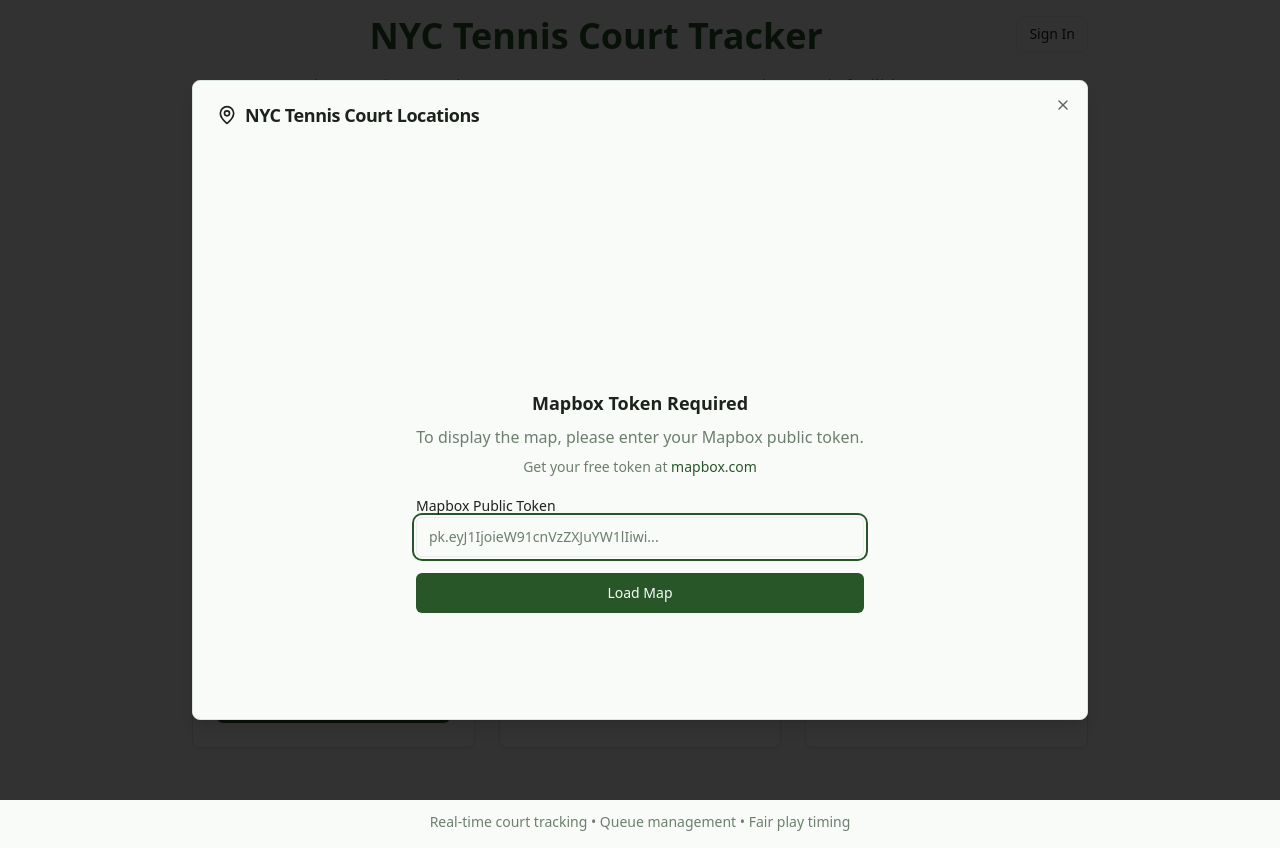
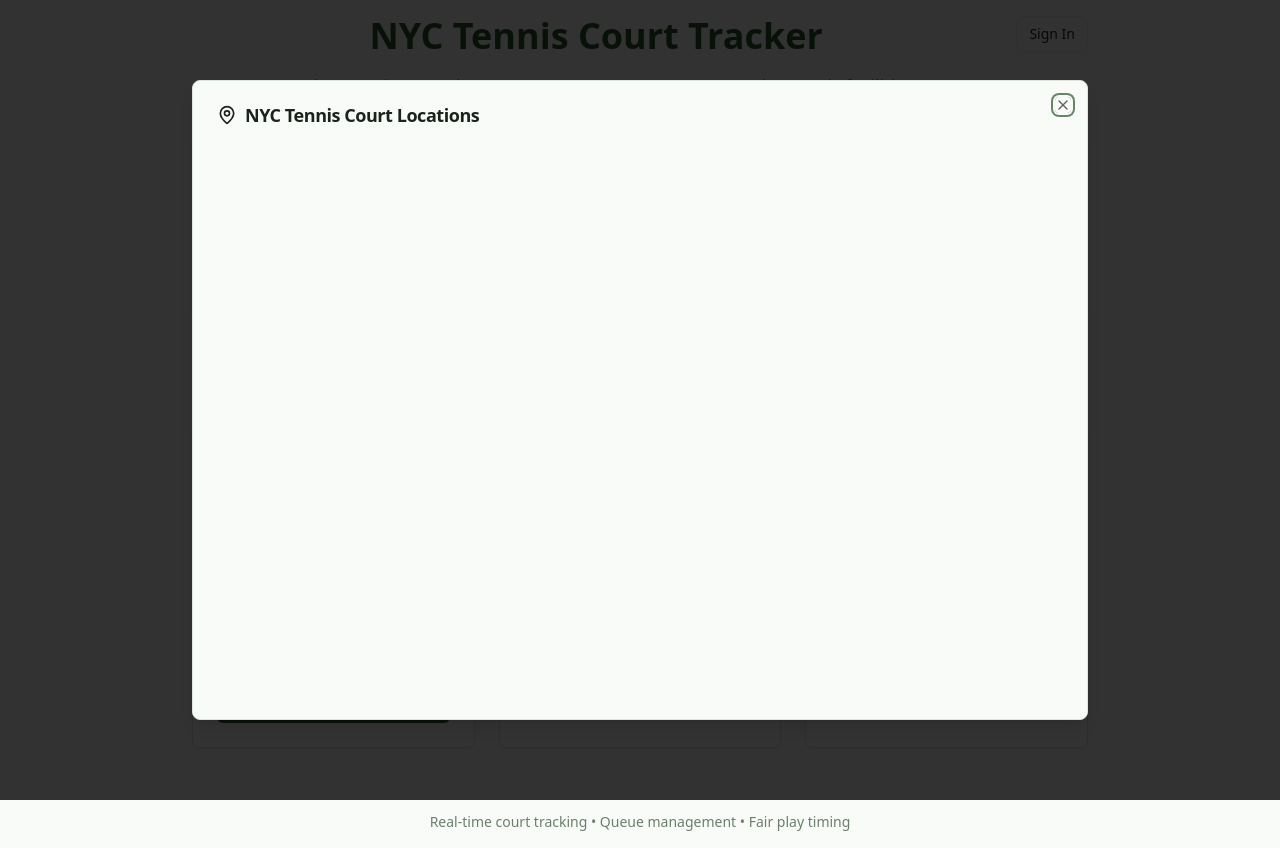
Before and after one commit to matthrynkow/court-queue-champ-49, a React (Vite) app: page / in a window 1280 px wide. Both pictures are taken after a click on the button "View Tennis Court Map". Built offline with nearby package versions, Linux system fonts and the light colour scheme.

Commit message:
Refactor map component to Leaflet

```diff
--- a/package.json
+++ b/package.json
@@ -41,12 +41,14 @@
     "@radix-ui/react-tooltip": "^1.2.7",
     "@supabase/supabase-js": "^2.57.2",
     "@tanstack/react-query": "^5.83.0",
+    "@types/leaflet": "^1.9.20",
     "class-variance-authority": "^0.7.1",
     "clsx": "^2.1.1",
     "cmdk": "^1.1.1",
     "date-fns": "^3.6.0",
     "embla-carousel-react": "^8.6.0",
     "input-otp": "^1.4.2",
+    "leaflet": "^1.9.4",
     "lucide-react": "^0.462.0",
     "mapbox-gl": "^3.14.0",
     "next-themes": "^0.3.0",
--- a/src/components/TennisCourtMap.tsx
+++ b/src/components/TennisCourtMap.tsx
@@ -1,28 +1,33 @@
-import React, { useEffect, useRef, useState } from 'react';
-import mapboxgl from 'mapbox-gl';
-import 'mapbox-gl/dist/mapbox-gl.css';
-import { Button } from '@/components/ui/button';
+import React, { useEffect, useRef } from 'react';
+import L from 'leaflet';
+import 'leaflet/dist/leaflet.css';
 import { Dialog, DialogContent, DialogHeader, DialogTitle, DialogTrigger } from '@/components/ui/dialog';
-import { Input } from '@/components/ui/input';
-import { Label } from '@/components/ui/label';
 import { MapPin } from 'lucide-react';
+
+// Fix for default markers in Leaflet
+delete (L.Icon.Default.prototype as any)._getIconUrl;
+L.Icon.Default.mergeOptions({
+  iconRetinaUrl: 'https://cdnjs.cloudflare.com/ajax/libs/leaflet/1.9.4/images/marker-icon-2x.png',
+  iconUrl: 'https://cdnjs.cloudflare.com/ajax/libs/leaflet/1.9.4/images/marker-icon.png',
+  shadowUrl: 'https://cdnjs.cloudflare.com/ajax/libs/leaflet/1.9.4/images/marker-shadow.png',
+});
 
 const tennisLocations = [
   {
     name: 'Brian Watkins Tennis Center',
-    coordinates: [-73.9712, 40.7831] as [number, number],
+    coordinates: [40.7831, -73.9712] as [number, number], // Note: Leaflet uses [lat, lng]
     courts: 6,
     description: 'Premier tennis facility with 6 courts'
   },
   {
     name: 'Pier 42 Courts',
-    coordinates: [-73.9857, 40.7128] as [number, number],
+    coordinates: [40.7128, -73.9857] as [number, number],
     courts: 4,
     description: 'Waterfront courts with stunning river views'
   },
   {
     name: 'Cooper Park',
-    coordinates: [-73.9442, 40.7282] as [number, number],
+    coordinates: [40.7282, -73.9442] as [number, number],
     courts: 2,
     description: 'Community courts in beautiful park setting'
   }
@@ -32,61 +37,79 @@ interface TennisCourtMapProps {
   children: React.ReactNode;
   focusedLocation?: {
     name: string;
-    coordinates: [number, number];
+    coordinates: [number, number]; // Expected as [lng, lat] from parent
   };
 }
 
 const TennisCourtMap = ({ children, focusedLocation }: TennisCourtMapProps) => {
   const mapContainer = useRef<HTMLDivElement>(null);
-  const map = useRef<mapboxgl.Map | null>(null);
-  const [mapboxToken, setMapboxToken] = useState<string>('');
-  const [tokenSet, setTokenSet] = useState<boolean>(false);
+  const map = useRef<L.Map | null>(null);
 
-  const initializeMap = (token: string) => {
-    if (!mapContainer.current || !token) return;
+  useEffect(() => {
+    if (!mapContainer.current) return;
 
-    mapboxgl.accessToken = token;
+    // Convert focused location coordinates from [lng, lat] to [lat, lng] for Leaflet
+    const focusCoords = focusedLocation
+      ? [focusedLocation.coordinates[1], focusedLocation.coordinates[0]] as [number, number]
+      : [40.7831, -73.9712] as [number, number]; // Default to Brian Watkins
 
-    map.current = new mapboxgl.Map({
-      container: mapContainer.current,
-      style: 'mapbox://styles/mapbox/light-v11',
-      center: focusedLocation?.coordinates || [-73.9712, 40.7831], // Center on focused location or NYC
-      zoom: focusedLocation ? 15 : 11, // Zoom closer if focusing on specific location
-    });
+    // Initialize the map
+    map.current = L.map(mapContainer.current).setView(
+      focusCoords,
+      focusedLocation ? 15 : 11
+    );
+
+    // Add OpenStreetMap tiles
+    L.tileLayer('https://{s}.tile.openstreetmap.org/{z}/{x}/{y}.png', {
+      attribution: '© <a href="https://www.openstreetmap.org/copyright">OpenStreetMap</a> contributors'
+    }).addTo(map.current);
 
     // Add markers for each tennis location
     tennisLocations.forEach((location) => {
-      const popup = new mapboxgl.Popup({ offset: 25 }).setHTML(
-        `<div>
-          <h3 style="margin: 0 0 8px 0; font-weight: bold;">${location.name}</h3>
-          <p style="margin: 0; color: #666;">${location.description}</p>
-          <p style="margin: 4px 0 0 0; font-size: 14px;"><strong>${location.courts} courts available</strong></p>
-        </div>`
-      );
+      const popupContent = `
+        <div style="font-family: system-ui, -apple-system, sans-serif;">
+          <h3 style="margin: 0 0 8px 0; font-weight: bold; font-size: 16px;">${location.name}</h3>
+          <p style="margin: 0 0 4px 0; color: #666; font-size: 14px;">${location.description}</p>
+          <p style="margin: 0; font-size: 14px;"><strong>${location.courts} courts available</strong></p>
+        </div>
+      `;
 
-      const marker = new mapboxgl.Marker({ color: '#22c55e' })
-        .setLngLat(location.coordinates)
-        .setPopup(popup)
-        .addTo(map.current!);
+      // Create a custom green marker
+      const customIcon = L.divIcon({
+        className: 'custom-tennis-marker',
+        html: `
+          <div style="
+            background-color: #22c55e;
+            width: 25px;
+            height: 25px;
+            border-radius: 50% 50% 50% 0;
+            transform: rotate(-45deg);
+            border: 2px solid #16a34a;
+            box-shadow: 0 2px 4px rgba(0,0,0,0.2);
+          "></div>
+        `,
+        iconSize: [25, 25],
+        iconAnchor: [12.5, 25],
+      });
+
+      const marker = L.marker(location.coordinates, { icon: customIcon })
+        .addTo(map.current!)
+        .bindPopup(popupContent);
+
+      // If this is the focused location, open its popup
+      if (focusedLocation && location.name === focusedLocation.name) {
+        marker.openPopup();
+      }
     });
 
-    // Add navigation controls
-    map.current.addControl(new mapboxgl.NavigationControl(), 'top-right');
-  };
-
-  const handleTokenSubmit = (e: React.FormEvent) => {
-    e.preventDefault();
-    if (mapboxToken.trim()) {
-      initializeMap(mapboxToken);
-      setTokenSet(true);
-    }
-  };
-
-  useEffect(() => {
+    // Cleanup function
     return () => {
-      map.current?.remove();
+      if (map.current) {
+        map.current.remove();
+        map.current = null;
+      }
     };
-  }, []);
+  }, [focusedLocation]);
 
   return (
     <Dialog>
@@ -101,48 +124,9 @@ const TennisCourtMap = ({ children, focusedLocation }: TennisCourtMapProps) => {
           </DialogTitle>
         </DialogHeader>
 
-        {!tokenSet ? (
-          <div className="flex flex-col items-center justify-center h-full space-y-4">
-            <div className="text-center space-y-2">
-              <h3 className="text-lg font-semibold">Mapbox Token Required</h3>
-              <p className="text-muted-foreground">
-                To display the map, please enter your Mapbox public token.
-              </p>
-              <p className="text-sm text-muted-foreground">
-                Get your free token at{' '}
-                <a
-                  href="https://mapbox.com/"
-                  target="_blank"
-                  rel="noopener noreferrer"
-                  className="text-primary hover:underline"
-                >
-                  mapbox.com
-                </a>
-              </p>
-            </div>
-
-            <form onSubmit={handleTokenSubmit} className="w-full max-w-md space-y-4">
-              <div>
-                <Label htmlFor="mapbox-token">Mapbox Public Token</Label>
-                <Input
-                  id="mapbox-token"
-                  type="text"
-                  placeholder="pk.eyJ1IjoieW91cnVzZXJuYW1lIiwi..."
-                  value={mapboxToken}
-                  onChange={(e) => setMapboxToken(e.target.value)}
-                  required
-                />
-              </div>
-              <Button type="submit" className="w-full">
-                Load Map
-              </Button>
-            </form>
-          </div>
-        ) : (
-          <div className="relative flex-1">
-            <div ref={mapContainer} className="absolute inset-0 rounded-lg" />
-          </div>
-        )}
+        <div className="relative flex-1">
+          <div ref={mapContainer} className="absolute inset-0 rounded-lg" />
+        </div>
       </DialogContent>
     </Dialog>
   );
```
Also changed, not shown: 1 other file (tests, documents, lock files or other folders).
